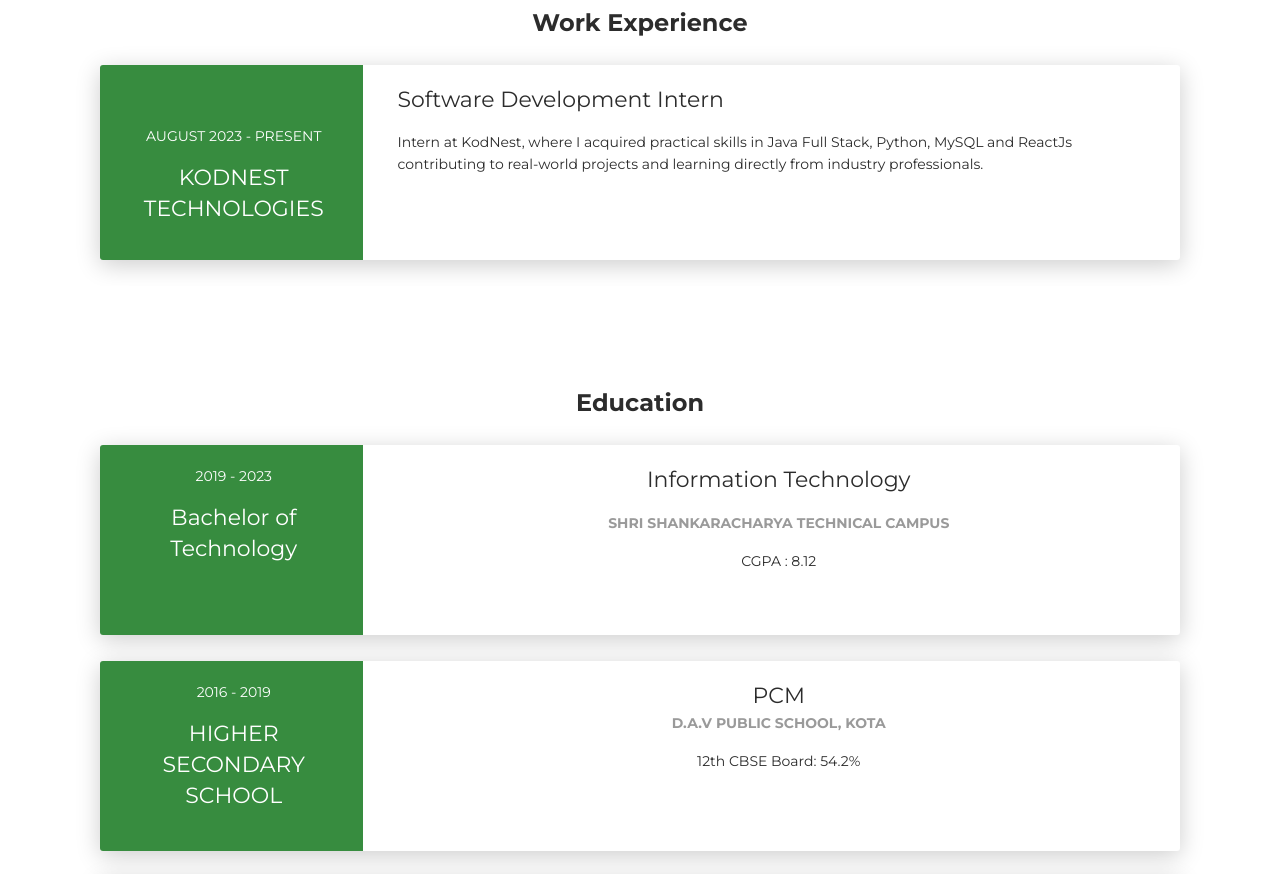
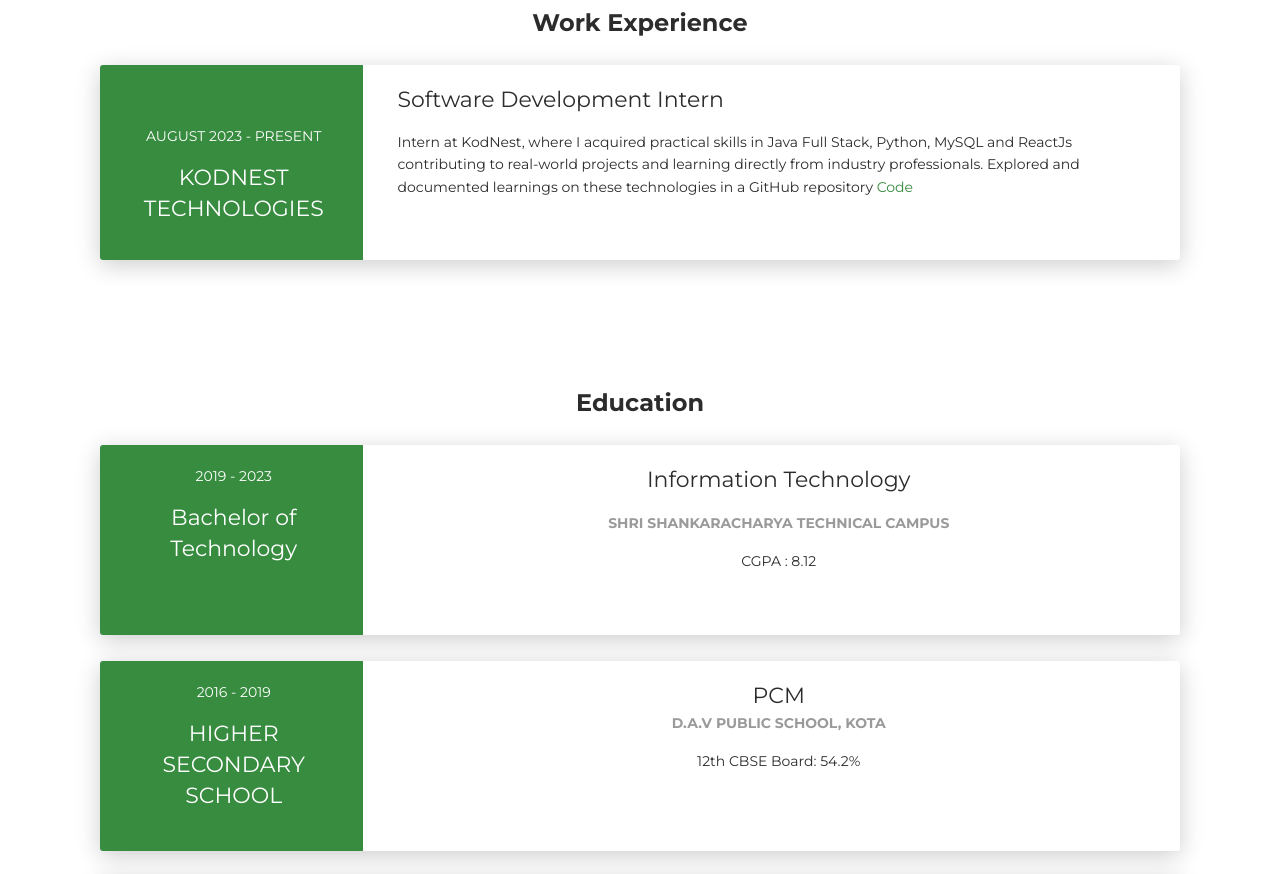
Before and after one commit to SouravKumarSingh0/Portfolio, a plain HTML site: page index.html in a window 1280 px wide. Shown: the part 2560-3434 px from the top of the page. Drawn offline with nearby package versions, Linux system fonts and the light colour scheme.

Commit message:
Initial Commit

```diff
--- a/index.html
+++ b/index.html
@@ -242,7 +242,7 @@
         <div class="col-md-9" data-aos="fade-left" data-aos-offset="50" data-aos-duration="500">
           <div class="card-body">
             <div class="h5">Software Development Intern</div>
-            <p>Intern at KodNest, where I acquired practical skills in Java Full Stack, Python, MySQL and ReactJs contributing to real-world projects and learning directly from industry professionals.</p>
+            <p>Intern at KodNest, where I acquired practical skills in Java Full Stack, Python, MySQL and ReactJs contributing to real-world projects and learning directly from industry professionals. Explored and documented learnings on these technologies in a GitHub repository <a href="https://github.com/SouravKumarSingh0/Kodnest" target="_blank">Code</a></p>
           </div>
         </div>
       </div>
```
